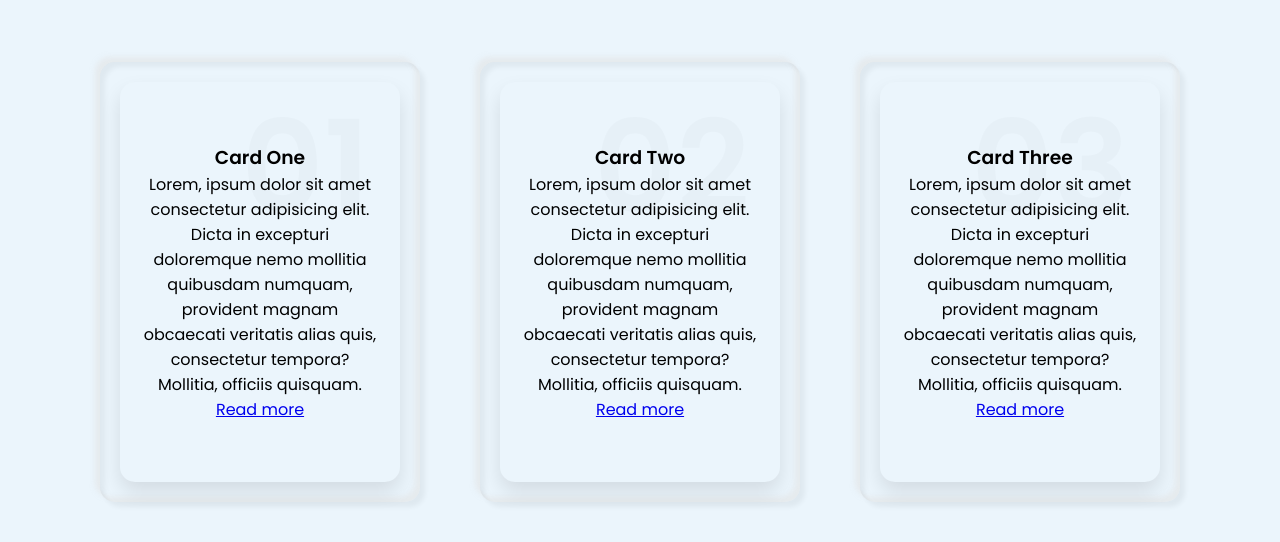
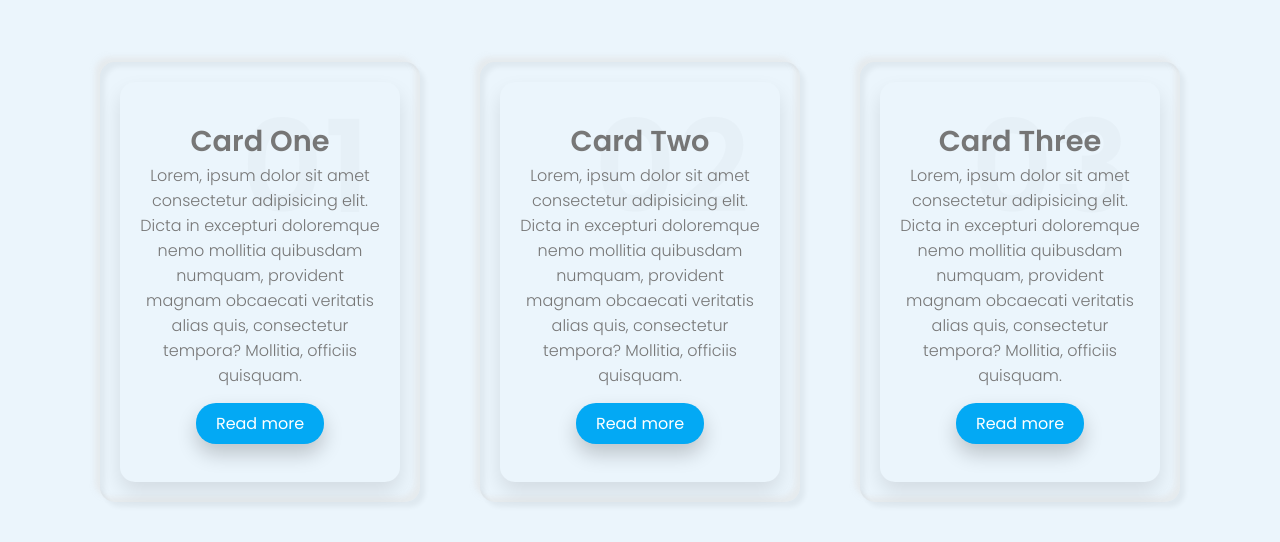
Before and after one commit to PeuDevBr/lightVersionNeumorphismCards, a plain HTML site: page index.html in a window 1280 px wide. Shown: the part 118-660 px from the top of the page. Drawn offline with Linux system fonts and the light colour scheme.

Commit message:
Finished card

```diff
--- a/style.css
+++ b/style.css
@@ -37,8 +37,10 @@ body {
 }
 
 .container .card .box {
+
+  height: 400px; /* What??? */
+
   position: absolute;
-  height: 400px; /* What??? */
   top: 20px;
   left: 20px;
   right: 20px;
@@ -49,6 +51,13 @@ body {
   display: flex;
   justify-content: center;
   align-items: center;
+  transition: 0.5s;
+}
+
+.container .card:hover .box {
+  transform: translateY(-50px);
+  box-shadow: 0 10px 40px rgba(0,0,0,0.2);
+  background: linear-gradient(45deg, #b95ce4, #4f29cd)
 }
 
 .container .card .box .content {
@@ -62,4 +71,47 @@ body {
   right: 30px;
   font-size: 8rem;
   color: rgba(0, 0, 0, 0.02);
+  transition: 0.5s;
+  pointer-events: none;
 }
+
+.container .card:hover .box .content h2 {
+  color: rgba(0, 0, 0, 0.05);
+}
+
+.container .card .box .content h3 {
+  font-size: 1.8em;
+  color: #777;
+  z-index: 1;
+  transition: 0.5s;
+}
+
+.container .card .box .content p {
+  font-size: 1em;
+  font-weight: 300;
+  color: #777;
+  z-index: 1;
+  transition: 0.5s;
+}
+
+.container .card:hover .box .content h3,
+.container .card:hover .box .content p{
+  color: #fff;
+}
+
+.container .card .box .content a {
+  position: relative;
+  display: inline-block;
+  padding: 8px 20px;
+  background: #03a9f4;
+  margin-top: 15px;
+  border-radius: 20px;
+  color: #fff;
+  text-decoration: none;
+  font-weight: 400;
+  box-shadow: 0 10px 20px rgba(0,0,0, 0.2);
+}
+
+.container .card:hover .box .content a {
+  background: #ff568f;
+}
```
